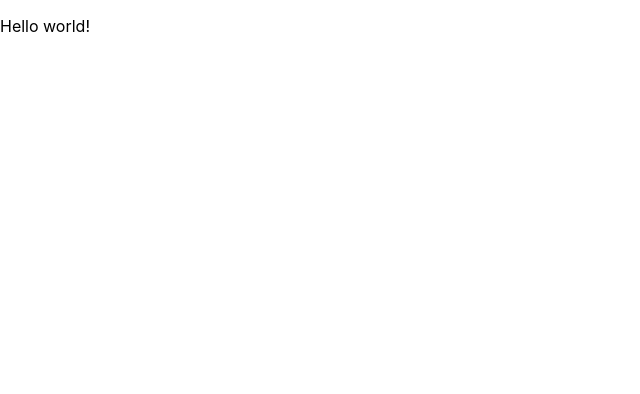
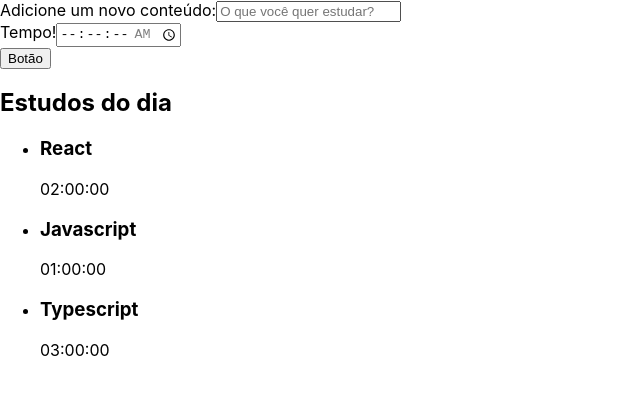
Before and after one commit to guiajalla/Aprendendo-React-Com-TS, a React (Create React App) app: page / in a window 1280 px wide. Shown: the top 394 px of the page, without its empty margins (0-640 px from the left). Built offline with nearby package versions, Linux system fonts and the light colour scheme; the HTML template or start-up script is replaced by a standard one.

Commit message:
Criando components

```diff
--- a/public/index.html
+++ b/public/index.html
@@ -10,34 +10,11 @@
       content="Web site created using create-react-app"
     />
     <link rel="apple-touch-icon" href="%PUBLIC_URL%/logo192.png" />
-    <!--
-      manifest.json provides metadata used when your web app is installed on a
-      user's mobile device or desktop. See https://developers.google.com/web/fundamentals/web-app-manifest/
-    -->
     <link rel="manifest" href="%PUBLIC_URL%/manifest.json" />
-    <!--
-      Notice the use of %PUBLIC_URL% in the tags above.
-      It will be replaced with the URL of the `public` folder during the build.
-      Only files inside the `public` folder can be referenced from the HTML.
-
-      Unlike "/favicon.ico" or "favicon.ico", "%PUBLIC_URL%/favicon.ico" will
-      work correctly both with client-side routing and a non-root public URL.
-      Learn how to configure a non-root public URL by running `npm run build`.
-    -->
-    <title>React App</title>
+    <title>Alura Studies</title>
   </head>
   <body>
     <noscript>You need to enable JavaScript to run this app.</noscript>
     <div id="root"></div>
-    <!--
-      This HTML file is a template.
-      If you open it directly in the browser, you will see an empty page.
-
-      You can add webfonts, meta tags, or analytics to this file.
-      The build step will place the bundled scripts into the <body> tag.
-
-      To begin the development, run `npm start` or `yarn start`.
-      To create a production bundle, use `npm run build` or `yarn build`.
-    -->
   </body>
 </html>
--- a/src/App.tsx
+++ b/src/App.tsx
@@ -1,13 +1,13 @@
 import React from 'react';
-
+import Form from './components/Form';
+import List from './components/List';
 
 function App() {
   return (
     <div className="App">
       <header className="App-header">
-        <p>
-          Hello world!
-        </p>
+        <Form />
+        <List />
       </header>
     </div>
   );
--- /dev/null
+++ b/src/components/Button/index.tsx
@@ -0,0 +1,13 @@
+import React from "react";
+
+class Button extends React.Component {
+    render(){
+        return (
+            <button>
+                Botão
+            </button>
+        )
+    }
+}
+
+export default Button;
--- /dev/null
+++ b/src/components/Form/index.tsx
@@ -0,0 +1,39 @@
+import React from "react";
+import Button from "../Button";
+
+class Form extends React.Component {
+    render(){
+        return (
+            <form>
+                <div>
+                    <label htmlFor="task">
+                        Adicione um novo conteúdo:
+                    </label>
+                    <input
+                        type="text"
+                        name="task" id="task"
+                        placeholder="O que você quer estudar?"
+                        required
+                    />
+                </div>
+                <div>
+                    <label htmlFor="time">
+                        Tempo!
+                    </label>
+                    <input
+                        type="time"
+                        step="1"
+                        name="time"
+                        id="time"
+                        min="00:00:00"
+                        max="01:30:00"
+                        required
+                    />
+                </div>
+                <Button />
+            </form>
+        )
+    }
+}
+
+export default Form;
--- /dev/null
+++ b/src/components/List/index.tsx
@@ -0,0 +1,29 @@
+import React from "react";
+
+function List(){
+    const tasks = [{
+        task: 'React',
+        time: '02:00:00'
+    }, {
+        task: 'Javascript',
+        time: '01:00:00'
+    }, {
+        task: 'Typescript',
+        time: '03:00:00'
+    }]
+    return (
+        <aside>
+            <h2>Estudos do dia</h2>
+            <ul>
+                {tasks.map((item, index) => (
+                    <li key={index}>
+                        <h3>{item.task}</h3>
+                        <span>{item.time}</span>
+                    </li>
+                ))}
+            </ul>
+        </aside>
+    )
+}
+
+export default List;
```
